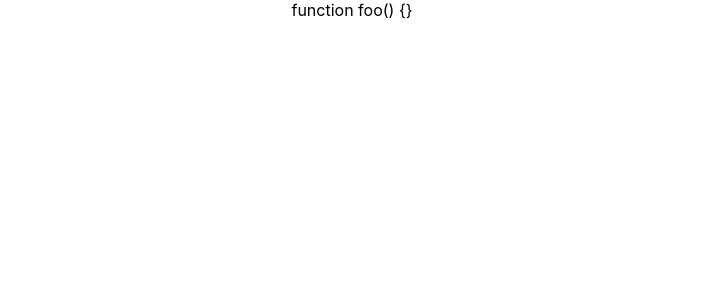
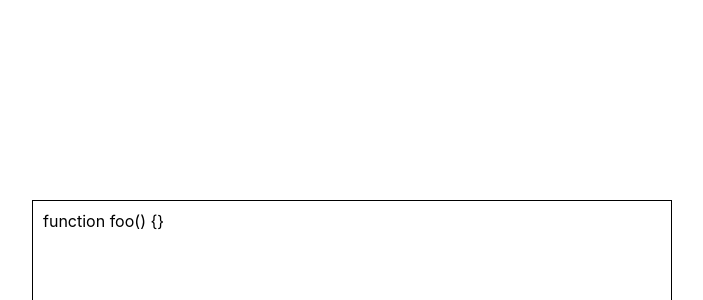
Before and after one commit to amdshehab/devtyper, a React (Create React App) app: page / in a window 1280 px wide. Shown: the top 300 px of the page, without its empty margins (288-991 px from the left). Built offline with nearby package versions, Linux system fonts and the light colour scheme.

Commit message:
creates character component

```diff
--- a/src/App.css
+++ /dev/null
@@ -1,38 +0,0 @@
-.App {
-  text-align: center;
-}
-
-.App-logo {
-  height: 40vmin;
-  pointer-events: none;
-}
-
-@media (prefers-reduced-motion: no-preference) {
-  .App-logo {
-    animation: App-logo-spin infinite 20s linear;
-  }
-}
-
-.App-header {
-  background-color: #282c34;
-  min-height: 100vh;
-  display: flex;
-  flex-direction: column;
-  align-items: center;
-  justify-content: center;
-  font-size: calc(10px + 2vmin);
-  color: white;
-}
-
-.App-link {
-  color: #61dafb;
-}
-
-@keyframes App-logo-spin {
-  from {
-    transform: rotate(0deg);
-  }
-  to {
-    transform: rotate(360deg);
-  }
-}
--- a/src/App.js
+++ b/src/App.js
@@ -1,7 +1,7 @@
 import React from "react";
-import logo from "./logo.svg";
-import "./App.css";
-import { useGenerateKey } from "./useGenerateKey";
+import "./App.scss";
+import { useGenerateSnippet } from "./useGenerateKey";
+import { Character } from "./components/character";
 
 function App() {
   const KeyboardKeys = [
@@ -12,9 +12,17 @@ function App() {
     "function foo() { return bar }"
   ];
 
-  const { currentKey, setKeyIndex } = useGenerateKey(KeyboardKeys);
+  const { currentSnippet, setSnippetIndex } = useGenerateSnippet(KeyboardKeys);
 
-  return <div className="App"> {currentKey}</div>;
+  return (
+    <div className="App">
+      <div className="Snippet">
+        {currentSnippet.split("").map(character => (
+          <Character character={character} />
+        ))}
+      </div>
+    </div>
+  );
 }
 
 export default App;
--- /dev/null
+++ b/src/App.scss
@@ -0,0 +1,15 @@
+.App {
+  height: 100vh;
+  width: 100vw;
+  display: flex;
+  justify-content: center;
+  align-items: center;
+}
+
+.Snippet {
+  box-sizing: border-box;
+  padding: 10px;
+  width: 50%;
+  height: 50%;
+  border: 1px solid black;
+}
--- /dev/null
+++ b/src/components/character/index.js
@@ -0,0 +1,3 @@
+import React from "react";
+
+export const Character = ({ character, status }) => <span>{character}</span>;
--- a/src/useGenerateKey.js
+++ b/src/useGenerateKey.js
@@ -1,14 +1,14 @@
 import { useState } from "react";
 
 /**
- * @param {Array<String>} keyBoard - user keyboard
+ * @param {Array<String>} snippetList - user keyboard
  */
-export const useGenerateKey = keyBoard => {
-  const [keyIndex, setKeyIndex] = useState(0);
-  const currentKey = keyBoard[keyIndex];
+export const useGenerateSnippet = snippetList => {
+  const [keyIndex, setSnippetIndex] = useState(0);
+  const currentSnippet = snippetList[keyIndex];
 
   return {
-    currentKey,
-    setKeyIndex
+    currentSnippet,
+    setSnippetIndex
   };
 };
```
